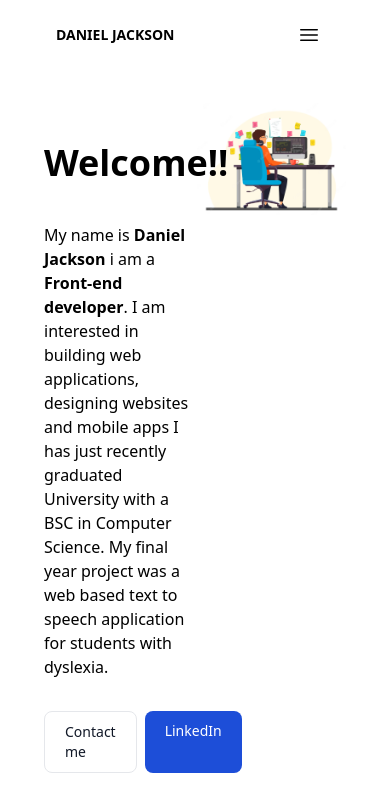
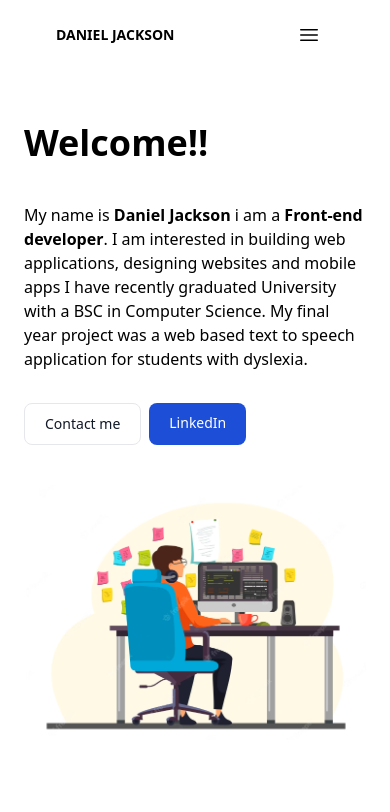
Before and after one commit to Daniel-Jackson23/Portfolio, a Vue app: page / in a window 390 px wide. Shown: the top 812 px of the page. Built offline with nearby package versions, Linux system fonts and the light colour scheme.

Commit message:
fixing mobile view

```diff
--- a/src/components/HomeBanner.vue
+++ b/src/components/HomeBanner.vue
@@ -8,35 +8,48 @@ export default {
   },
   methods: {
     sendTo() {
-        window.open = "mailto:danieljackson104@googlemail.com"
+      window.open = 'mailto:danieljackson104@googlemail.com'
     },
-
-
+    linkedinTo() {
+      window.open = 'www.linkedin.com/in/daniel-jackson-044b3b194'
+    }
   },
   mounted() {
-    this.sendTo();
+    this.sendTo()
+    this.linkedinTo()
   }
 }
 </script>
 
 <template>
   <section class="max-w-8l mx-auto px-6 sm:px-6">
-    <div class="container px-5 py-5 mx-auto flex flex-row sm:max-lg:flex-col">
-      <div class="relative w-2/4">
+    <div class="flex flex-row max-sm:flex-col">
+      <div class="relative w-2/4 max-sm:w-full">
         <h1 class="font-bold text-4xl py-10">Welcome!!</h1>
         <p>
-          My name is <span class="font-bold">{{ name }}</span> i am a <span class="font-bold">{{ jobTitle }}</span>. I am interested in building web
-          applications, designing websites and mobile apps I has just recently graduated University
-          with a BSC in Computer Science. My final year project was a web based text to speech application for students with dyslexia.
+          My name is <span class="font-bold">{{ name }}</span> i am a
+          <span class="font-bold">{{ jobTitle }}</span
+          >. I am interested in building web applications, designing websites and mobile apps I have
+          recently graduated University with a BSC in Computer Science. My final year project
+          was a web based text to speech application for students with dyslexia.
         </p>
         <div class="flex py-8">
-            <a type="button" :on-click="sendTo()" role="button" href="mailto:danieljackson104@googlemail.com" class="py-2.5 px-5 mr-2 mb-2 text-sm font-medium text-gray-900 focus:outline-none bg-white rounded-lg border border-gray-200 hover:bg-gray-100 hover:text-blue-700 focus:z-10 focus:ring-4 focus:ring-gray-200 dark:focus:ring-gray-700 dark:bg-gray-800 dark:text-gray-400 dark:border-gray-600 dark:hover:text-white dark:hover:bg-gray-700">Contact me</a>
-            <a type="button"  class="text-white bg-blue-700 hover:bg-blue-800 focus:ring-4 focus:ring-blue-300 font-medium rounded-lg text-sm px-5 py-2.5 mr-2 mb-2 dark:bg-blue-600 dark:hover:bg-blue-700 focus:outline-none dark:focus:ring-blue-800">LinkedIn</a>
+          <a
+            type="button"
+            :on-click="sendTo()"
+            role="button"
+            href="mailto:danieljackson104@googlemail.com"
+            class="py-2.5 px-5 mr-2 mb-2 text-sm font-medium text-gray-900 focus:outline-none bg-white rounded-lg border border-gray-200 hover:bg-gray-100 hover:text-blue-700 focus:z-10 focus:ring-4 focus:ring-gray-200 dark:focus:ring-gray-700 dark:bg-gray-800 dark:text-gray-400 dark:border-gray-600 dark:hover:text-white dark:hover:bg-gray-700"
+            >Contact me</a
+          >
+          <a :on-click="linkedinTo()"
+            type="button"
+            class="text-white bg-blue-700 hover:bg-blue-800 focus:ring-4 focus:ring-blue-300 font-medium rounded-lg text-sm px-5 py-2.5 mr-2 mb-2 dark:bg-blue-600 dark:hover:bg-blue-700 focus:outline-none dark:focus:ring-blue-800"
+            >LinkedIn</a
+          >
         </div>
       </div>
-      <div class="">
         <img src="../assets/web-dev.png" alt="web dev" class="rounded pl-0.5" />
-      </div>
     </div>
   </section>
 </template>
--- a/src/views/HomeView.vue
+++ b/src/views/HomeView.vue
@@ -4,7 +4,10 @@ import HomeBanner from '../components/HomeBanner.vue';
 
 </script>
 
-<template >
+<template class="container
+px-5
+py-3
+mx-auto flex flex-row sm:max-lg:flex-col" >
   <main>
     <HomeBanner />
   </main>
```
